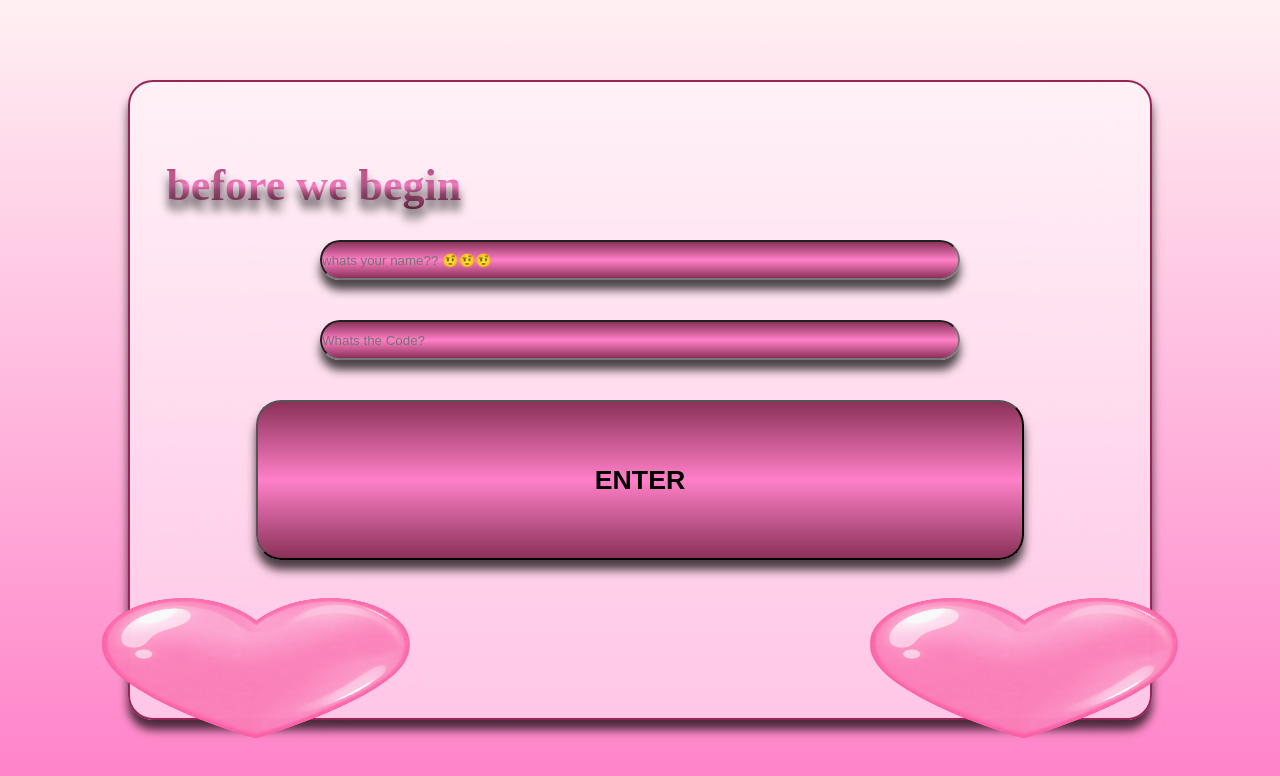
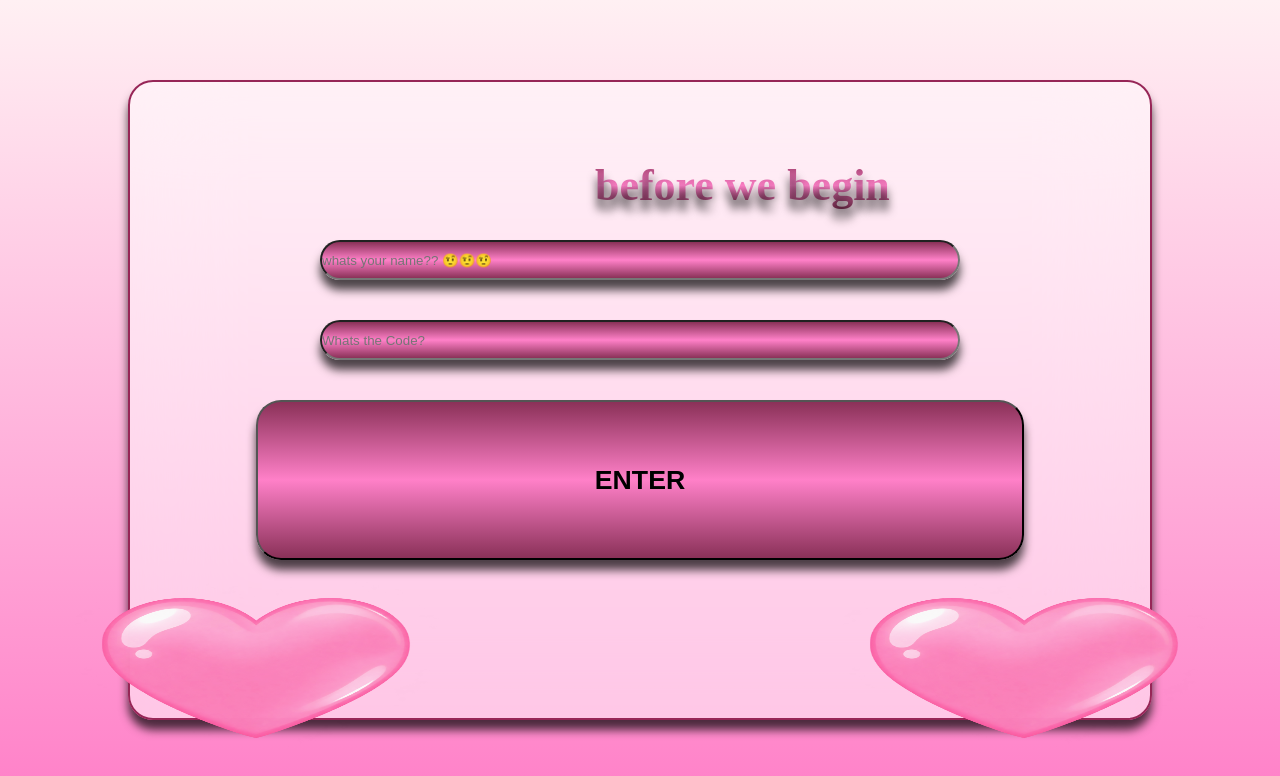
Before and after one commit to janlexdoria5-sketch/HAPPY-MONTHSARY-3, a plain HTML site: page index.html in a window 1280 px wide. Drawn offline with Linux system fonts and the light colour scheme.

Commit message:
Update colors.css

```diff
--- a/colors.css
+++ b/colors.css
@@ -187,7 +187,7 @@ body {
     position: fixed;
     top: 20vh;
     left: 13vw;
-    width: 90bw;
+    width: 90vw;
 
     font-size: clamp(1.8rem, 5.5vh, 3rem);
     text-align: center;
```
